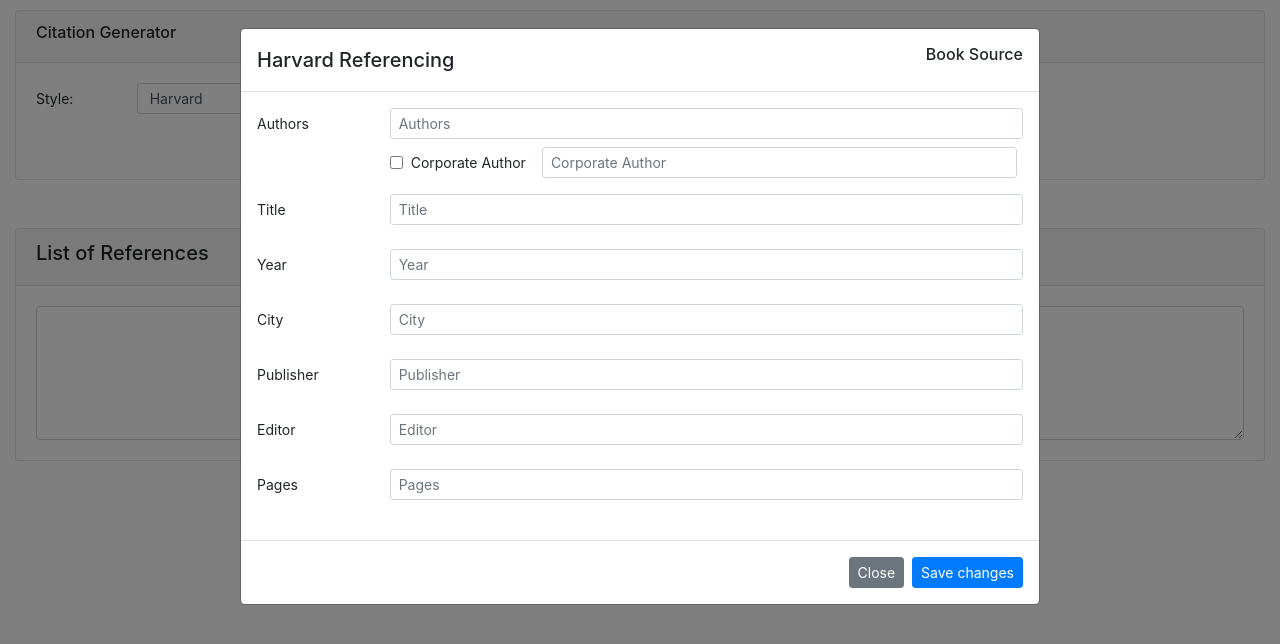
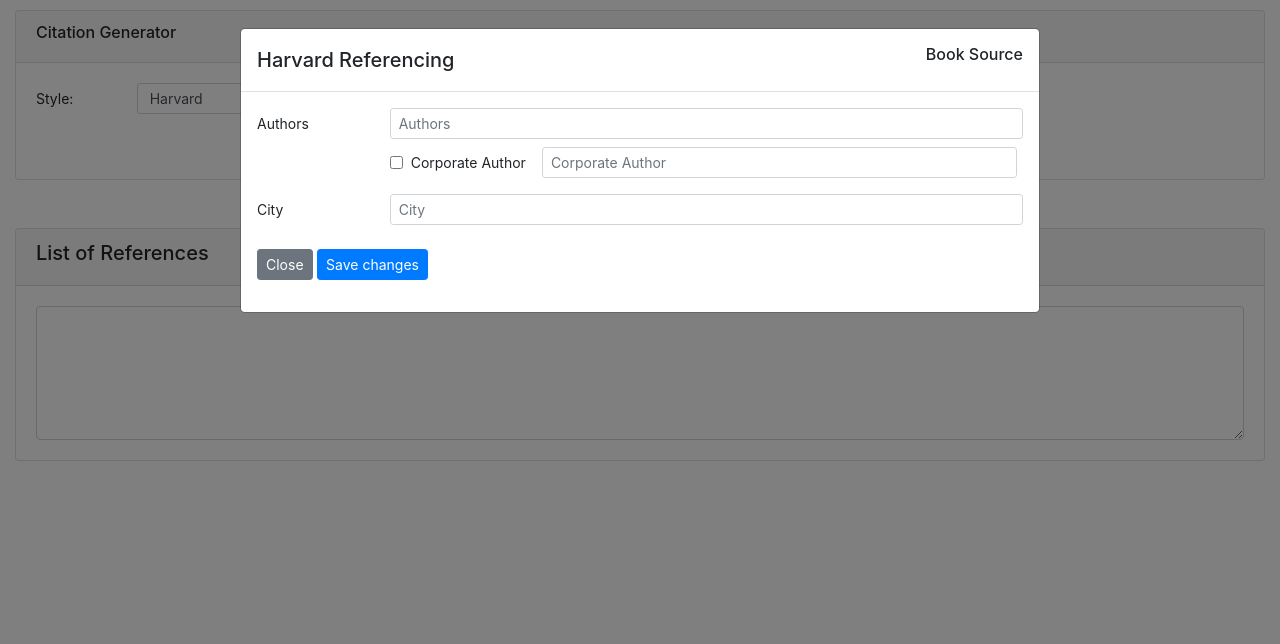
Before and after one commit to ealpha072/Citation-Generator, a plain HTML site: page index.html in a window 1280 px wide. Both pictures are taken after a click on the button "Add new Source". Drawn offline with nearby package versions, Linux system fonts and the light colour scheme.

Commit message:
Getting form values on submit

```diff
--- a/index.html
+++ b/index.html
@@ -45,10 +45,6 @@
 
                                             </form>
                                         </div>
-                                        <div class="modal-footer">
-                                            <button type="button" class="btn btn-secondary btn-sm" data-dismiss="modal">Close</button>
-                                            <button type="button" class="btn btn-primary btn-sm">Save changes</button>
-                                        </div>
                                     </div>
                                 </div>
                             </div>
--- a/script.js
+++ b/script.js
@@ -1,16 +1,18 @@
-let commonfields = ['Authors', 'Title', 'Year'], sourcetypes = ['Book',  'Report' ],
+let commonfields = ['Authors' /*'Title', 'Year'*/], sourcetypes = ['Book',  'Report' ],
 citation_options = ['Harvard', 'APA', 'MLA', 'Chicago']
 
 const sources = [
     {
         name:'Book',
-        fields:['City', 'Publisher', 'Editor', 'Pages']
+        fields:['City'/*,'Publisher', 'Editor', 'Pages'*/]
     },
     {
         name:'Report',
         fields:['Publisher']
     }
 ]
+
+const user_ref_list = [{}];
 
 //dom elements
 let styles_select = $('#style-select'), bibliography_select = $('#bib-select'), source_select = $('#source-select'), add_source = $('')
@@ -35,6 +37,22 @@
         $(this).find('h6').text($('#source-select option:selected').text() + ' Source')
         $(this).find('form').html('')
         generateForm(commonfields)//add extra fields
+
+        let buttons = `
+            <div class="">
+                <button type="button" class="btn btn-secondary btn-sm" data-dismiss="modal">Close</button>
+                <button type="submit" class="btn btn-primary btn-sm" id="save_ref">Save changes</button>
+            </div>`
+        $('#add_source_form').append(buttons)
+
+    })
+
+    $('#add_source_form').submit(function(e){
+        e.preventDefault()
+
+        var formData = $(this).serializeArray()
+        console.log(formData)
+
     })
 })
 
@@ -57,12 +75,12 @@
             div = `<div class="form-group row">
                 <label for="" class="col-sm-2 col-form-label-sm">${field}</label>
                 <div class="col-sm-10">
-                    <input type="text" class="form-control form-control-sm" id="author" placeholder="${field}">
+                    <input type="text" class="form-control form-control-sm" id="author" placeholder="${field}" name="${field}">
 
                     <div class="mt-2 form-inline">
                         <input type="checkbox" class="" id="check-corp-author">
                         <label for="" class="col-form-label-sm mr-3 ml-2">Corporate Author</label>
-                        <input type="text" name="" id="" placeholder="Corporate Author" class="form-control form-control-sm col-sm-9">
+                        <input type="text" name="" id="" placeholder="Corporate Author" name= "Corporate Author" class="form-control form-control-sm col-sm-9">
                     </div>
                 </div>
             </div>`
@@ -70,7 +88,7 @@
             div = `<div class="form-group row">
                 <label for="" class="col-sm-2 col-form-label-sm">${field}</label>
                 <div class="col-sm-10">
-                    <input type="text" class="form-control form-control-sm" id="" placeholder="${field}">
+                    <input type="text" class="form-control form-control-sm" id="" placeholder="${field}" name="${field}">
                 </div>
             </div>`
         }
```
